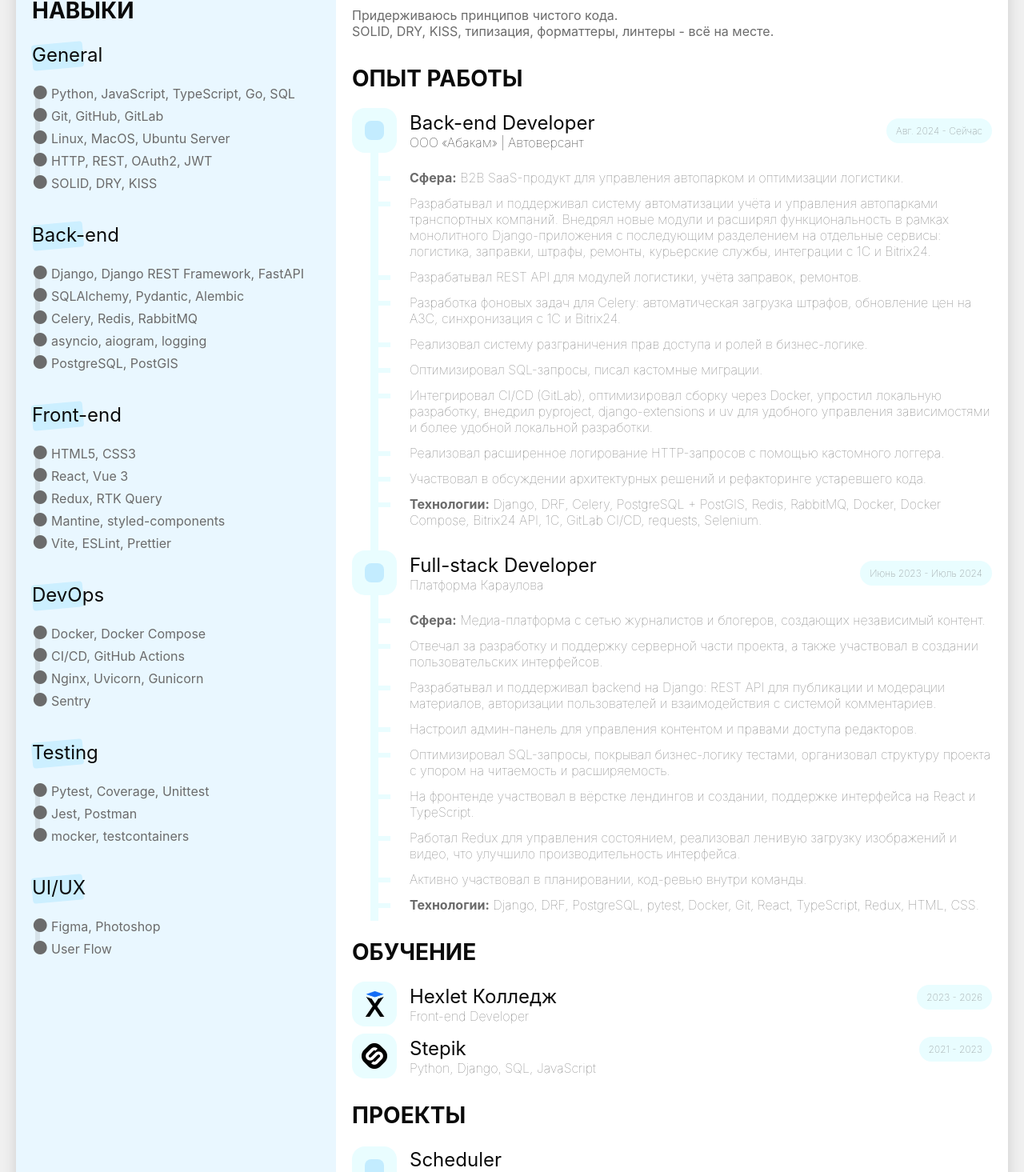
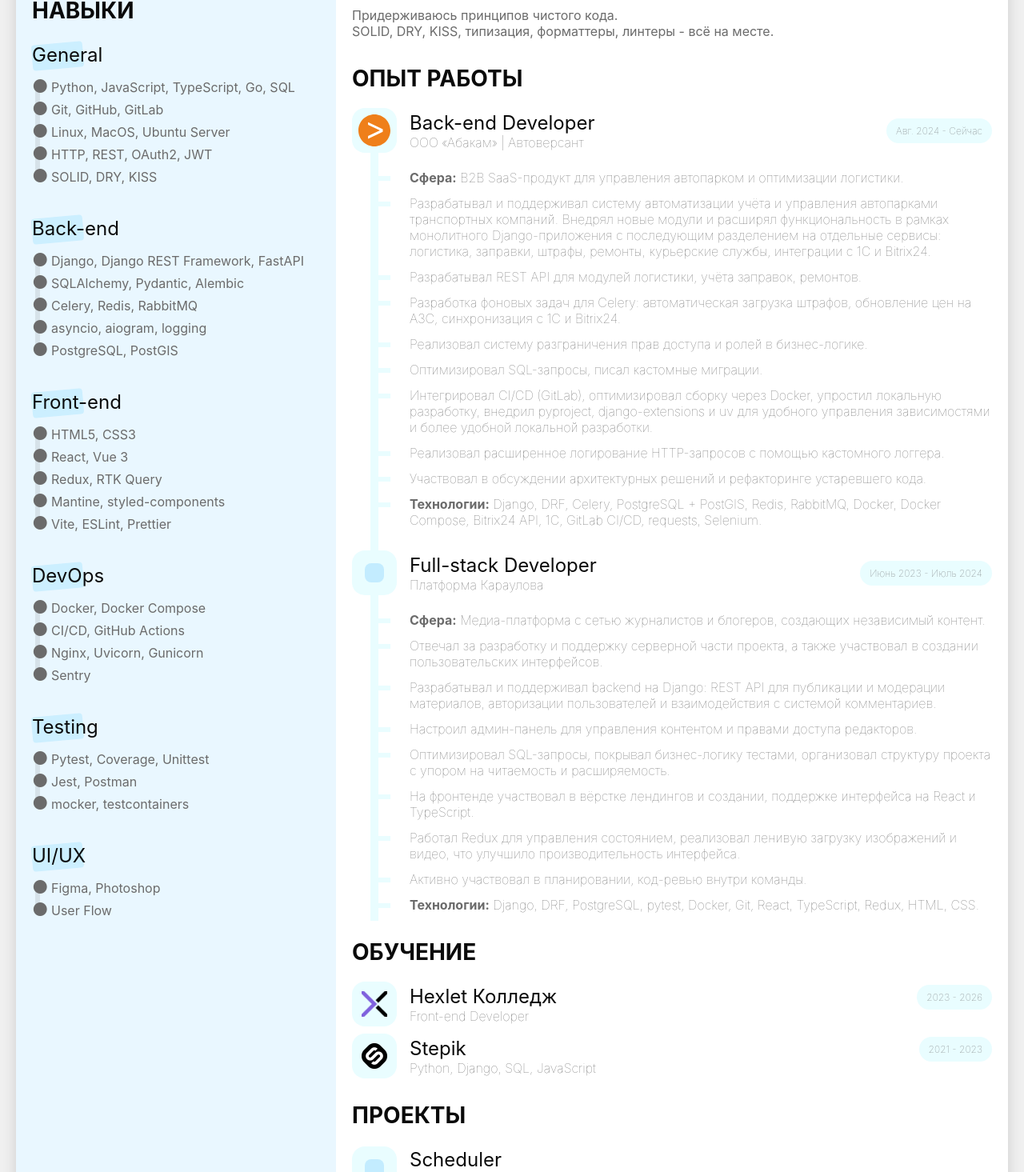
Before and after one commit to diplomatgmg/cv, a React (Vite) app in the folder frontend/: page /cv in a window 1280 px wide. Shown: the part 529-1994 px from the top of the page at 80% size. Built offline with nearby package versions, Linux system fonts and the light colour scheme.

Commit message:
improved ui

```diff
--- a/frontend/src/components/Link.tsx
+++ b/frontend/src/components/Link.tsx
@@ -1,6 +1,5 @@
 import styled from "styled-components"
 import type { ComponentPropsWithoutRef, FC } from "react"
-import { PrimaryDarkTextColor } from "@/constants.ts"
 
 type LinkProps = ComponentPropsWithoutRef<"a">
 
@@ -14,7 +13,7 @@
 
 const StyledLink = styled.a`
   text-decoration: none;
-  color: ${PrimaryDarkTextColor};
+  color: inherit;
 
   &:hover {
     text-decoration: underline;
--- a/frontend/src/pages/CVPage.tsx
+++ b/frontend/src/pages/CVPage.tsx
@@ -3,6 +3,7 @@
 import { FaGithub, FaTelegram } from "react-icons/fa"
 import HexletLogo from "@/assets/img/hexlet.png"
 import StepikLogo from "@/assets/img/stepik.png"
+import AvtoversantLogo from "@/assets/img/avtoversant.svg"
 import { Link } from "@/components/Link.tsx"
 import {
   BackgroundPrimaryColor,
@@ -158,6 +159,11 @@
             <SectionName>Опыт работы</SectionName>
             <SectionExperience>
               <ExperienceHeader>
+                <ExperienceImageWrapper>
+                  <Link href={"https://avtoversant.ru"}>
+                    <ExperienceImage src={AvtoversantLogo} />
+                  </Link>
+                </ExperienceImageWrapper>
                 <ExperienceHeaderInner>
                   <ExperienceProfession>Back-end Developer</ExperienceProfession>
                   <ExperiencePlaceWork>
@@ -257,20 +263,28 @@
           <Section>
             <SectionName>Обучение</SectionName>
             <EducationItem>
-              <EducationImage src={HexletLogo} />
+              <Link href={"https://hexly.ru"}>
+                <EducationImage src={HexletLogo} />
+              </Link>
               <EducationWrapper>
                 <EducationInfo>
-                  <EducationName>Hexlet Колледж</EducationName>
+                  <EducationName>
+                    <Link href={"https://hexly.ru"}>Hexlet Колледж</Link>
+                  </EducationName>
                   <EducationDescription>Front-end Developer</EducationDescription>
                 </EducationInfo>
                 <ExperienceTime>2023 - 2026</ExperienceTime>
               </EducationWrapper>
             </EducationItem>
             <EducationItem>
-              <EducationImage src={StepikLogo} />
+              <Link href={"https://stepik.org"}>
+                <EducationImage src={StepikLogo} />
+              </Link>
               <EducationWrapper>
                 <EducationInfo>
-                  <EducationName>Stepik</EducationName>
+                  <EducationName>
+                    <Link href={"https://stepik.org"}>Stepik</Link>
+                  </EducationName>
                   <EducationDescription>Python, Django, SQL, JavaScript</EducationDescription>
                 </EducationInfo>
                 <ExperienceTime>2021 - 2023</ExperienceTime>
@@ -456,7 +470,7 @@
   }
 
   &:hover > * {
-    transform: scale(1.15);
+    transform: scale(1.1);
   }
 `
 
@@ -468,7 +482,7 @@
   }
 
   &:hover > * {
-    transform: scale(1.15);
+    transform: scale(1.1);
   }
 `
 
@@ -539,6 +553,11 @@
   position: relative;
   left: 12px;
   top: 8px;
+  transition: 100ms ease;
+
+  &:hover {
+    transform: scale(1.1);
+  }
 `
 
 const EducationWrapper = styled.div`
@@ -599,6 +618,23 @@
   @media (max-width: 576px) {
     flex-direction: column;
     align-items: start;
+  }
+`
+
+const ExperienceImageWrapper = styled.div`
+  position: absolute;
+  top: 4px;
+  z-index: 10;
+  left: -64px;
+`
+
+const ExperienceImage = styled.img`
+  width: 40px;
+  height: 40px;
+  transition: transform 100ms ease;
+
+  &:hover {
+    transform: scale(1.1);
   }
 `
 
@@ -681,7 +717,7 @@
   position: relative;
   z-index: 10;
   font-size: ${SectionNameFontSize};
-  margin-bottom: 1.5rem;
+  margin-bottom: 1rem;
 
   &:before {
     content: "";
```
Also changed, not shown: frontend/src/assets/img/avtoversant.svg (added), frontend/src/assets/img/hexlet.png.
